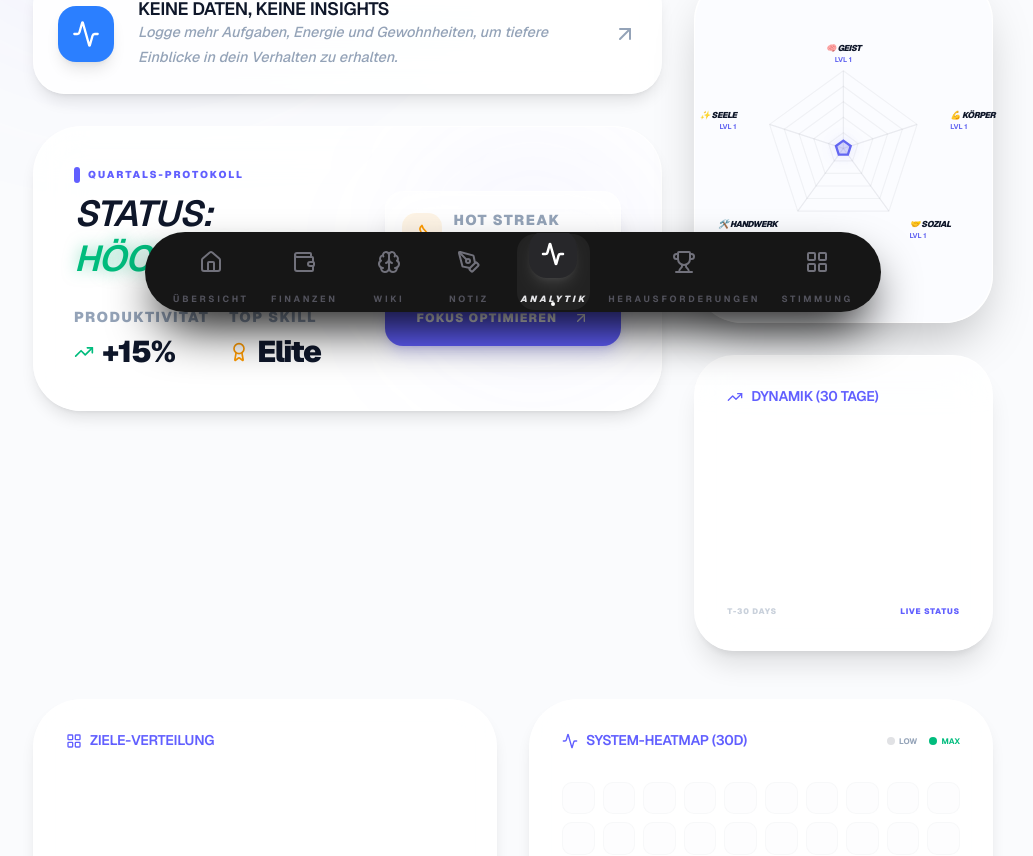
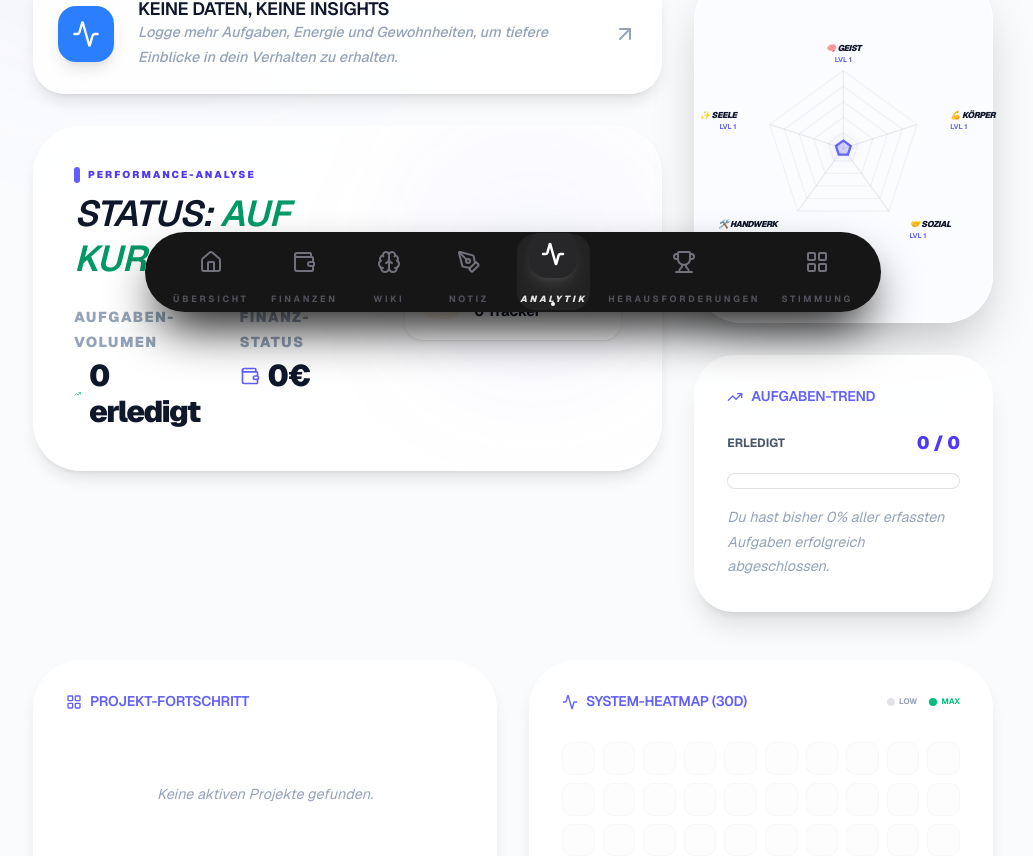
Before and after one commit to kutaykurt/lebens-planer, a Next.js app: page /analytics in a window 1280 px wide. Shown: the part 464-1320 px from the top of the page, without its empty margins (127-1160 px from the left). Built offline with nearby package versions, Linux system fonts and the light colour scheme.

Commit message:
Refactor: Clean up README and update Analytics with real progress tracking

```diff
--- a/src/app/(main)/analytics/page.tsx
+++ b/src/app/(main)/analytics/page.tsx
@@ -144,7 +144,9 @@ export default function AnalyticsPage() {
                         </Card>
                         <Card variant="glass" className="p-4 md:p-5 rounded-[2rem] border-purple-500/10 bg-purple-500/5 backdrop-blur-xl flex flex-col items-center justify-center text-center">
                             <p className="text-[9px] font-black uppercase tracking-widest text-purple-500 mb-1">Score</p>
-                            <p className="text-2xl md:text-3xl font-black tracking-tighter text-glow-indigo">8.4</p>
+                            <p className="text-2xl md:text-3xl font-black tracking-tighter text-glow-indigo">
+                                {((Number(stats.taskSuccessRate) * 0.6) + (Number(stats.avgEnergy) * 2 * 0.4)).toFixed(1)}
+                            </p>
                         </Card>
                     </div>
                 </div>
@@ -189,8 +191,8 @@ export default function AnalyticsPage() {
                         })}
                     </div>
 
-                    {/* Quarterly Report */}
-                    <Card variant="glass" className="p-10 bg-indigo-50 rounded-[3rem] relative overflow-hidden group">
+                    {/* Monthly Summary */}
+                    <Card variant="glass" className="p-10 bg-indigo-50/30 rounded-[3rem] border border-indigo-100 relative overflow-hidden group">
                         <div className="absolute top-0 right-0 w-64 h-64 bg-indigo-500/5 rounded-full blur-3xl pointer-events-none group-hover:bg-indigo-500/10 transition-colors" />
 
                         <div className="flex flex-col md:flex-row md:items-center justify-between gap-10">
@@ -198,41 +200,40 @@ export default function AnalyticsPage() {
                                 <div>
                                     <div className="flex items-center gap-2 mb-2">
                                         <div className="w-1.5 h-4 bg-indigo-500 rounded-full" />
-                                        <span className="text-[10px] font-black uppercase tracking-[0.2em] text-indigo-500">Quartals-Protokoll</span>
+                                        <span className="text-[10px] font-black uppercase tracking-[0.2em] text-indigo-600">Performance-Analyse</span>
                                     </div>
-                                    <h3 className="text-4xl font-black text-[var(--foreground)] tracking-tighter uppercase italic leading-none">Status: <span className="text-emerald-500 text-glow-emerald">Höchstform</span></h3>
+                                    <h3 className="text-4xl font-black text-[var(--foreground)] tracking-tighter uppercase italic leading-none">Status: <span className="text-emerald-600">{Number(stats.taskSuccessRate) > 70 ? 'Hervorragend' : 'Auf Kurs'}</span></h3>
                                 </div>
                                 <div className="grid grid-cols-2 gap-10">
                                     <div className="space-y-1">
-                                        <p className="text-[10px] font-black uppercase tracking-widest text-[var(--foreground-muted)]">Produktivität</p>
+                                        <p className="text-[10px] font-black uppercase tracking-widest text-[var(--foreground-muted)]">Aufgaben-Volumen</p>
                                         <div className="flex items-center gap-2">
                                             <TrendingUp className="w-5 h-5 text-emerald-500" />
-                                            <span className="text-3xl font-black tracking-tighter">+{quarterlyReport.taskGrowth}%</span>
+                                            <span className="text-3xl font-black tracking-tighter">{stats.completedTasks} erledigt</span>
                                         </div>
                                     </div>
                                     <div className="space-y-1">
-                                        <p className="text-[10px] font-black uppercase tracking-widest text-[var(--foreground-muted)]">Top Skill</p>
+                                        <p className="text-[10px] font-black uppercase tracking-widest text-[var(--foreground-muted)]">Finanz-Status</p>
                                         <div className="flex items-center gap-2">
-                                            <Award className="w-5 h-5 text-amber-500" />
-                                            <span className="text-3xl font-black tracking-tighter">Elite</span>
+                                            <Wallet className="w-5 h-5 text-indigo-500" />
+                                            <span className="text-3xl font-black tracking-tighter">
+                                                {transactions.reduce((acc, t) => acc + (t.type === 'income' ? t.amount : -t.amount), 0).toFixed(0)}€
+                                            </span>
                                         </div>
                                     </div>
                                 </div>
                             </div>
 
                             <div className="flex flex-col gap-4 min-w-[200px]">
-                                <Card variant="glass" className="p-4 bg-white/5 border-none shadow-xl rounded-2xl flex items-center gap-3">
+                                <Card variant="glass" className="p-4 bg-white/40 border border-indigo-100 shadow-sm rounded-2xl flex items-center gap-3">
                                     <div className="w-10 h-10 rounded-xl bg-amber-500/10 flex items-center justify-center text-amber-500">
                                         <Flame className="w-5 h-5" />
                                     </div>
                                     <div>
-                                        <p className="text-[9px] font-black uppercase tracking-widest text-[var(--foreground-muted)]">Hot Streak</p>
-                                        <p className="text-sm font-bold truncate">{quarterlyReport.topHabit}</p>
+                                        <p className="text-[9px] font-black uppercase tracking-widest text-[var(--foreground-muted)]">Aktive Habits</p>
+                                        <p className="text-sm font-bold truncate">{useLifeOSStore.getState().habits.filter(h => h.isActive && !h.isArchived).length} Tracker</p>
                                     </div>
                                 </Card>
-                                <Button className="h-14 px-8 rounded-2xl bg-indigo-500 hover:bg-indigo-600 text-white font-black uppercase tracking-widest text-xs shadow-lg shadow-indigo-500/20 group">
-                                    Fokus optimieren <ArrowUpRight className="w-4 h-4 ml-2 group-hover:translate-x-0.5 group-hover:-translate-y-0.5 transition-transform" />
-                                </Button>
                             </div>
                         </div>
                     </Card>
@@ -249,34 +250,24 @@ export default function AnalyticsPage() {
                         <WheelOfLife />
                     </Card>
 
-                    <Card variant="glass" className="p-8 rounded-[2.5rem] border-white/10 bg-white/5 shadow-xl">
+                    <Card variant="glass" className="p-8 rounded-[2.5rem] border-white/10 bg-[var(--background-elevated)] shadow-xl">
                         <h3 className="text-sm font-black uppercase tracking-[0.2em] text-indigo-500 mb-6 flex items-center gap-2">
-                            <TrendingUp className="w-4 h-4" /> Dynamik (30 Tage)
+                            <TrendingUp className="w-4 h-4" /> Aufgaben-Trend
                         </h3>
-                        <div className="flex items-end gap-1.5 h-40">
-                            {stats.tasksLast30Days.map((count, i) => {
-                                const max = Math.max(...stats.tasksLast30Days, 5);
-                                const height = (count / max) * 100;
-                                return (
+                        <div className="space-y-4">
+                            <div className="flex justify-between items-center">
+                                <span className="text-xs font-bold uppercase text-[var(--foreground-secondary)]">Erledigt</span>
+                                <span className="text-lg font-black text-indigo-600">{stats.completedTasks} / {stats.totalTasks}</span>
+                            </div>
+                            <div className="h-4 rounded-full bg-[var(--background-surface)] overflow-hidden border border-[var(--border)]">
                                 <div
-                                        key={i}
-                                        className="flex-1 group relative transition-all duration-500"
-                                        style={{ height: `${height}%` }}
-                                    >
-                                        <div className={cn(
-                                            "absolute inset-0 rounded-full transition-all duration-500",
-                                            count === 0 ? "bg-[var(--border)] opacity-20" : "bg-indigo-500 group-hover:scale-x-125"
-                                        )} />
-                                        <div className="opacity-0 group-hover:opacity-100 absolute -top-10 left-1/2 -translate-x-1/2 bg-[var(--background-surface)] border border-[var(--border)] text-[9px] font-black px-3 py-1.5 rounded-xl pointer-events-none whitespace-nowrap z-20 shadow-xl transition-all">
-                                            {count} OPS
+                                    className="h-full bg-indigo-500 transition-all duration-1000 shadow-[0_0_15px_rgba(99,102,241,0.3)]"
+                                    style={{ width: `${stats.taskSuccessRate}%` }}
+                                />
                             </div>
-                                    </div>
-                                );
-                            })}
-                        </div>
-                        <div className="flex justify-between mt-4">
-                            <span className="text-[8px] font-black uppercase tracking-widest text-[var(--foreground-muted)] opacity-50">T-30 Days</span>
-                            <span className="text-[8px] font-black uppercase tracking-widest text-indigo-500">Live Status</span>
+                            <p className="text-[10px] text-[var(--foreground-muted)] italic leading-relaxed">
+                                Du hast bisher {stats.taskSuccessRate}% aller erfassten Aufgaben erfolgreich abgeschlossen.
+                            </p>
                         </div>
                     </Card>
                 </div>
@@ -284,37 +275,34 @@ export default function AnalyticsPage() {
 
             {/* Bottom Grid: Distributions & Consistency */}
             <div className="grid grid-cols-1 md:grid-cols-2 gap-8 mb-32">
-                <Card variant="glass" className="p-8 rounded-[3rem] border-white/10 bg-white/5">
+                <Card variant="glass" className="p-8 rounded-[3rem] border-white/10 bg-[var(--background-elevated)]">
                     <h3 className="text-sm font-black uppercase tracking-[0.2em] text-indigo-500 mb-8 flex items-center gap-2">
-                        <LayoutGrid className="w-4 h-4" /> Ziele-Verteilung
+                        <LayoutGrid className="w-4 h-4" /> Projekt-Fortschritt
                     </h3>
                     <div className="space-y-6">
-                        {Object.entries(stats.tasksByCategory)
-                            .sort(([, a], [, b]) => b - a)
-                            .map(([category, count]) => {
-                                const percentage = (count / stats.totalTasks) * 100;
-                                const colorClass = category === 'health' ? 'bg-rose-500 shadow-rose-500/30' :
-                                    category === 'career' ? 'bg-blue-500 shadow-blue-500/30' :
-                                        category === 'finance' ? 'bg-emerald-500 shadow-emerald-500/30' :
-                                            category === 'learning' ? 'bg-amber-500 shadow-amber-500/30' :
-                                                category === 'inbox' ? 'bg-slate-400 opacity-50' :
-                                                    'bg-indigo-500 shadow-indigo-500/30';
+                        {goals.slice(0, 4).map(goal => {
+                            const projectTasks = tasks.filter(t => t.goalId === goal.id);
+                            const completedProjectTasks = projectTasks.filter(t => t.status === 'completed');
+                            const progress = projectTasks.length > 0 ? (completedProjectTasks.length / projectTasks.length) * 100 : 0;
 
                             return (
-                                    <div key={category} className="group cursor-default">
+                                <div key={goal.id} className="group">
                                     <div className="flex justify-between text-[11px] font-black mb-2 uppercase tracking-wide">
-                                            <span className="text-[var(--foreground)]">{category === 'inbox' ? '📥 Puffer' : category}</span>
-                                            <span className="text-indigo-500">{percentage.toFixed(0)}%</span>
+                                        <span className="text-[var(--foreground)] truncate max-w-[70%]">{goal.title}</span>
+                                        <span className="text-indigo-500">{progress.toFixed(0)}%</span>
                                     </div>
-                                        <div className="h-3 rounded-full bg-[var(--background-elevated)] overflow-hidden shadow-inner">
+                                    <div className="h-3 rounded-full bg-[var(--background-surface)] overflow-hidden border border-[var(--border)]">
                                         <div
-                                                className={cn("h-full transition-all duration-1000 ease-out shadow-lg", colorClass)}
-                                                style={{ width: `${percentage}%` }}
+                                            className="h-full bg-indigo-500 transition-all duration-1000 ease-out shadow-lg"
+                                            style={{ width: `${progress}%` }}
                                         />
                                     </div>
                                 </div>
                             );
                         })}
+                        {goals.length === 0 && (
+                            <p className="text-xs text-[var(--foreground-muted)] italic text-center py-10">Keine aktiven Projekte gefunden.</p>
+                        )}
                     </div>
                 </Card>
 
```
Also changed, not shown: 1 other file (tests, documents, lock files or other folders). Lines whose indentation alone changed are shown as unchanged.
